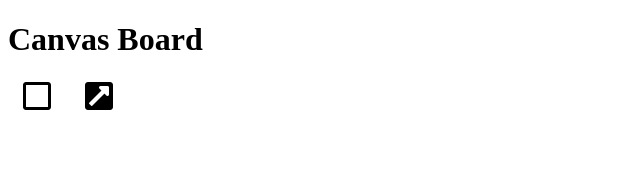
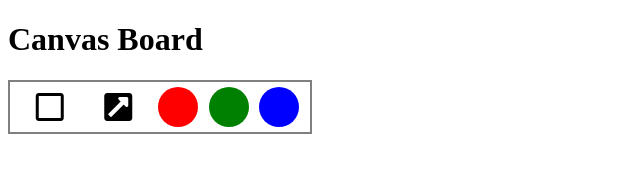
Before and after one commit to DilberHusainKhan/canvasBoard, a plain HTML site: page index.html in a window 1280 px wide. Shown: the whole page, without its empty margins (0-640 px from the left). Drawn offline with Linux system fonts and the light colour scheme.

Commit message:
update canvas version 2

```diff
--- a/index.html
+++ b/index.html
@@ -14,20 +14,58 @@
             font-size: 2rem;
             margin: 0px 15px;
         }
+
+        .outer {
+            width: 300px;
+            height: 50px;
+            border: 2px solid grey;
+            /* diplay flex use to horizontally align  */
+            display: flex;
+            justify-content: space-evenly;
+            align-items: center;
+
+        }
+
+        .red {
+            width: 40px;
+            height: 40px;
+            background-color: red;
+            border-radius: 50%;
+        }
+
+        .green {
+            width: 40px;
+            height: 40px;
+            background-color: green;
+            border-radius: 50%;
+        }
+
+        .blue {
+            width: 40px;
+            height: 40px;
+            background-color: blue;
+            border-radius: 50%;
+        }
     </style>
 </head>
 
 <body>
     <h1>Canvas Board</h1>
-    <i class="far fa-square"></i>
-    <i class="fas fa-external-link-square-alt"></i>
+    <div class="outer">
+        <i class="far fa-square"></i>
+        <i class="fas fa-external-link-square-alt"></i>
+        <div class="red"></div>
+        <div class="green"></div>
+        <div class="blue"></div>
+    </div>
+
     <canvas></canvas>
 </body>
 <script>
     let canvasBoard = document.querySelector("canvas");
     let rectTool = document.querySelector(".fa-square");
     let lineTool = document.querySelector(".fa-external-link-square-alt");
-    let cTool = "rectTool";
+    let cTool = " ";
     // default height width is smaller
     canvasBoard.height = window.innerHeight;
     canvasBoard.width = window.innerWidth;
@@ -47,12 +85,12 @@
     let iX, iY, fX, fY;
     body.addEventListener("mousedown",
         function (e) {
-            iX = e.clientX + boardLeft;
+            iX = e.clientX - boardLeft;
             iY = e.clientY - boardTop;
         })
     body.addEventListener("mouseup", function (e) {
         // console.log(e);
-        fX = e.clientX + boardLeft;;
+        fX = e.clientX - boardLeft;
         fY = e.clientY - boardTop;
         let width = fX - iX;
         let height = fY - iY;
@@ -67,7 +105,18 @@
         }
     })
 
-
+    let red = document.querySelector(".red");
+    red.addEventListener("click", function (e) {
+        tool.strokeStyle = "red";
+    })
+    let green = document.querySelector(".green");
+    green.addEventListener("click", function (e) {
+        tool.strokeStyle = "green";
+    })
+    let blue = document.querySelector(".blue");
+    blue.addEventListener("click", function (e) {
+        tool.strokeStyle = "blue";
+    })
 
 
 // // to draw a rectangle of size 400X400 with color green
```
